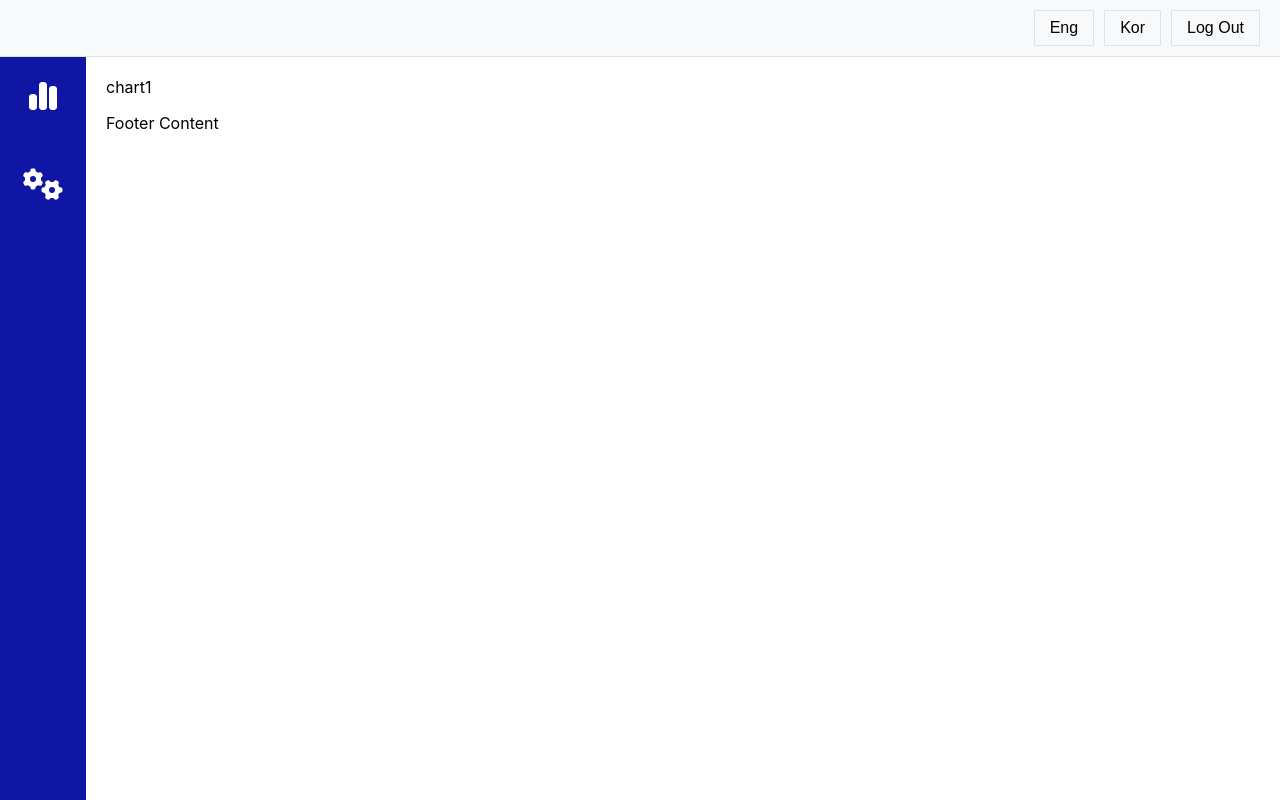
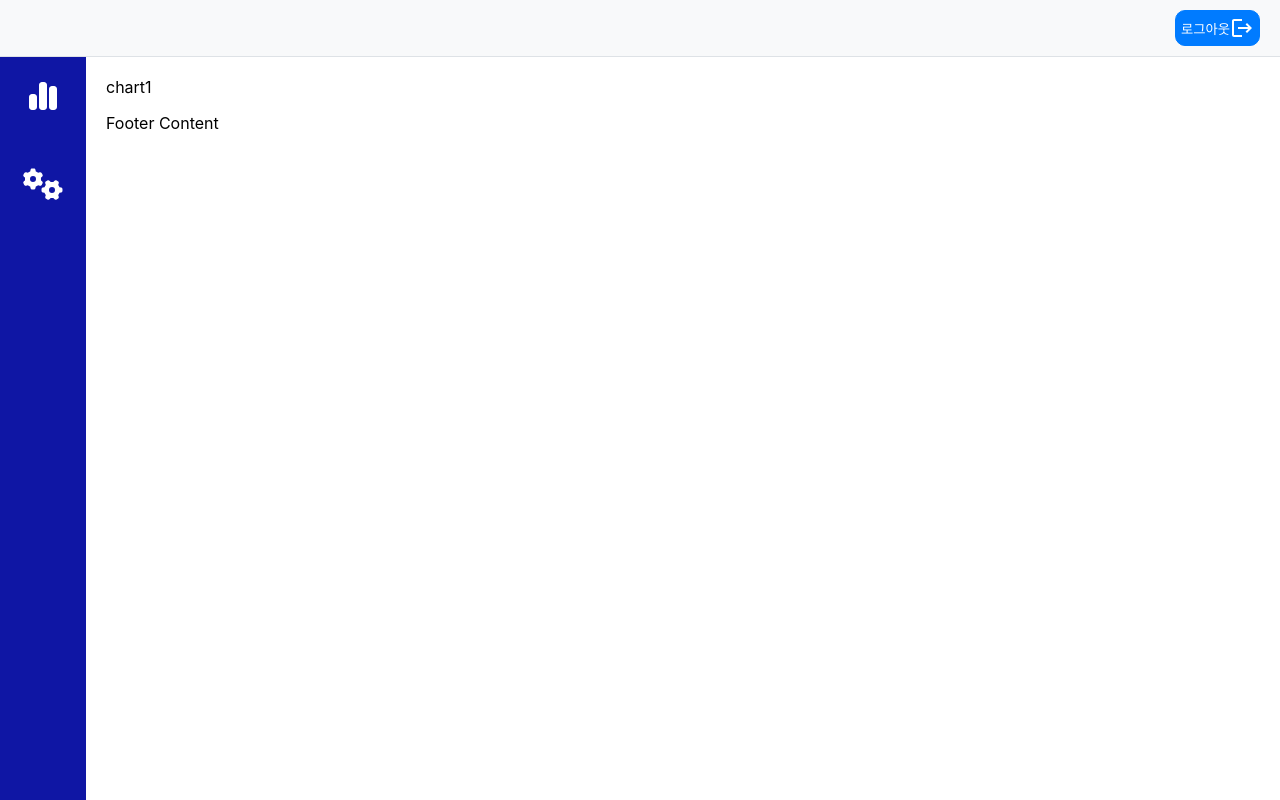
Before and after one commit to yumi0315/dt_web_frontend, a React (Create React App) app: page / in a window 1280 px wide. Shown: the top 800 px of the page. Built offline with nearby package versions, Linux system fonts and the light colour scheme.

Commit message:
Update Header.jsx

```diff
--- a/src/components/Layout/Header.jsx
+++ b/src/components/Layout/Header.jsx
@@ -1,49 +1,17 @@
 // Header.jsx
 import React from "react";
-
-// npm i styled-components
-import styled from "styled-components";
-
-const HeaderContainer = styled.div`
-  display: flex;
-  justify-content: flex-end;
-  padding: 10px 20px;
-  background-color: #f8f9fa;
-  border-bottom: 1px solid #dee2e6;
-`;
-
-const Button = styled.button`
-  background-color: #f8f9fa;
-  border: 1px solid #dee2e6;
-  padding: 8px 15px;
-  margin-left: 10px;
-  cursor: pointer;
-  font-size: 16px;
-
-  &:hover {
-    background-color: #e2e6ea;
-  }
-
-  &.primary {
-    background-color: #007bff;
-    color: white;
-    border: 1px solid #007bff;
-
-    &:hover {
-      background-color: #0056b3;
-      border-color: #004085;
-    }
-  }
-`;
+import LogoutIcon from "@mui/icons-material/Logout";
+import "../../CSS/header.css"; // CSS 파일을 불러옴
 
 // 컴포넌트 정의
 function Header() {
   return (
-    <HeaderContainer>
-      <Button>Eng</Button>
-      <Button>Kor</Button>
-      <Button className="Log out">Log Out</Button>
-    </HeaderContainer>
+    <div className="HeaderContainer">
+      <button className="button LogOut">
+        로그아웃
+        <LogoutIcon />
+      </button>
+    </div>
   );
 }
 
```
